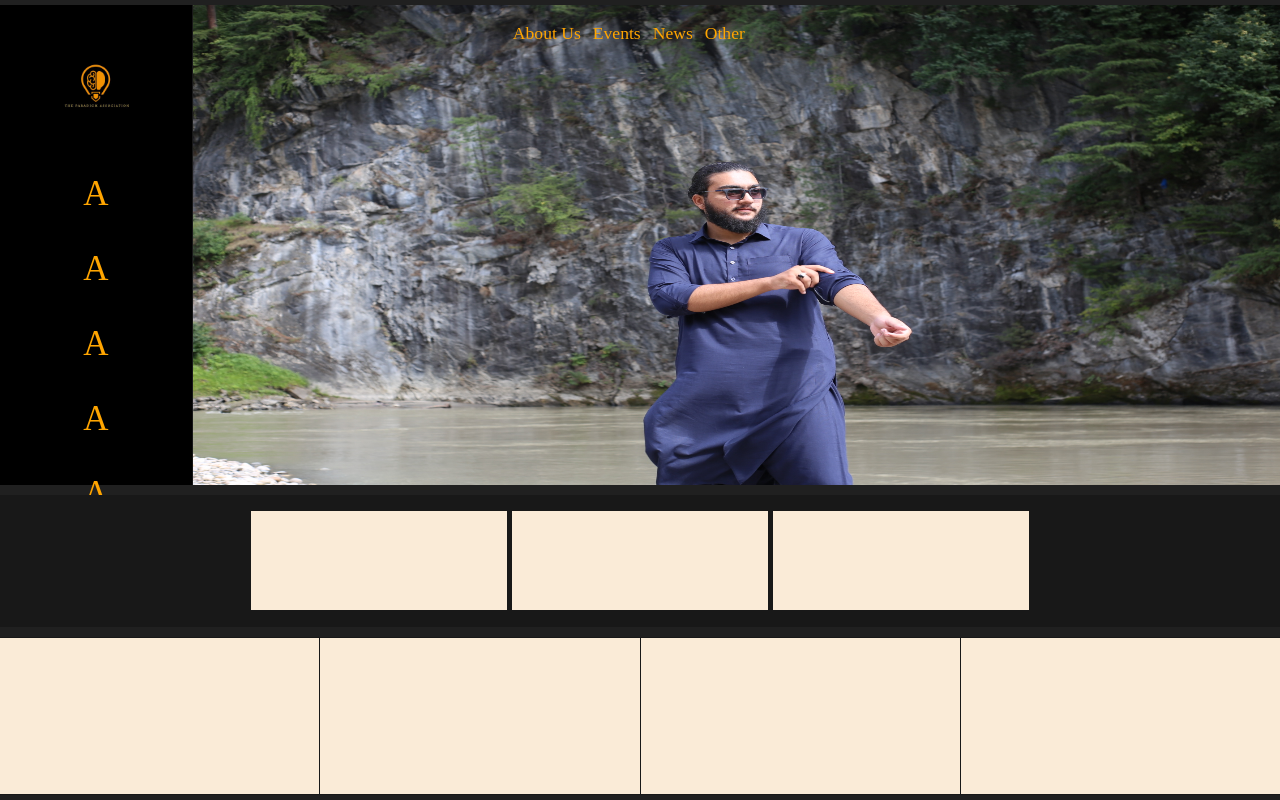
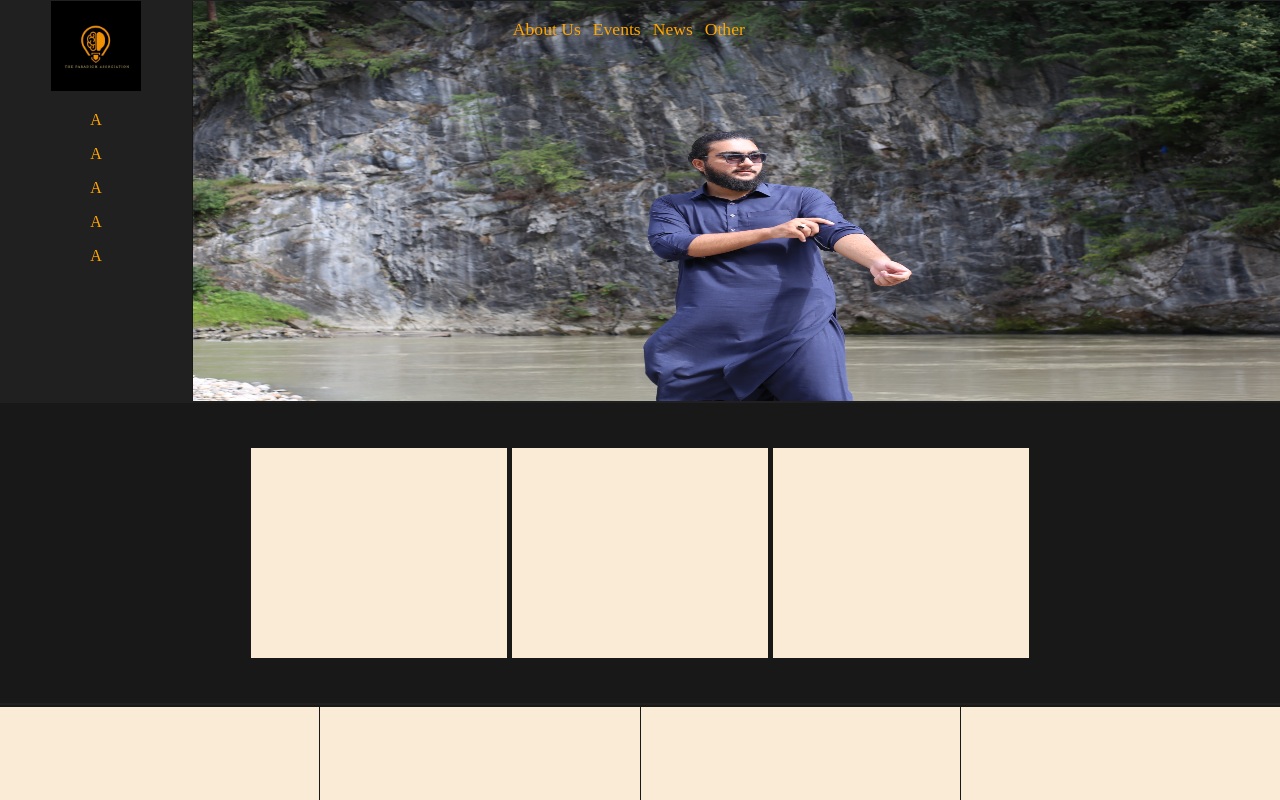
Before and after one commit to abdulhaadi0303/Paradigm-Website, a plain HTML site: page index.html in a window 1280 px wide. Shown: the top 800 px of the page. Drawn offline with Linux system fonts and the light colour scheme.

Commit message:
Update index.html

```diff
--- a/index.html
+++ b/index.html
@@ -20,17 +20,16 @@ body {
     flex-direction: column;
     justify-content: space-around;
     align-items: center;
-    height: 100vh;
 }
 
     .header, .middle, .bottom {
         width: 100%;
-        height: 60vh;
+        height: 400px;
         background-color:#181818; /* Change this color to your preference */
-        margin: 5px;
+        margin:1px;
     }
     .middle {
-        height: 50vh;
+        height: 300px;
     }
 
     /* Heder Style starts */
@@ -40,9 +39,12 @@ body {
         }
             .sm {
                 flex-basis: 15%;
-                background-color: black;
+                background-color:#202020;
                 text-align: center;
-                padding-top: 0 px;
+                padding-top:0px;
+            }
+            .top-logo{
+                margin-top: 0px;
             }
             .img-div{
                 flex-basis: 85%;
@@ -66,9 +68,7 @@ body {
                 flex-wrap: nowrap; /* Ensure items don't wrap in a row */
                 font-size: 1.1rem;
                 }
-                .sm{
-                    font-size:35px;
-                }
+
         }
             .pic-div {
               height: 100%;
@@ -92,7 +92,7 @@ body {
 
             .middle-divs{
                 background-color: antiquewhite;
-                height: 75%;
+                height: 70%;
                 width: 20%;
             }
 
@@ -122,7 +122,7 @@ body {
         <section class="header">
 
             <div class="sm">
-                <p><img src="./photos/Logo.jpg" height="90px" width="90px"></p>
+                <p class="top-logo"><img src="./photos/Logo.jpg" height="90px" width="90px"></p>
                 <p>A</p>
                 <p>A</p>
                 <p>A</p>
```
